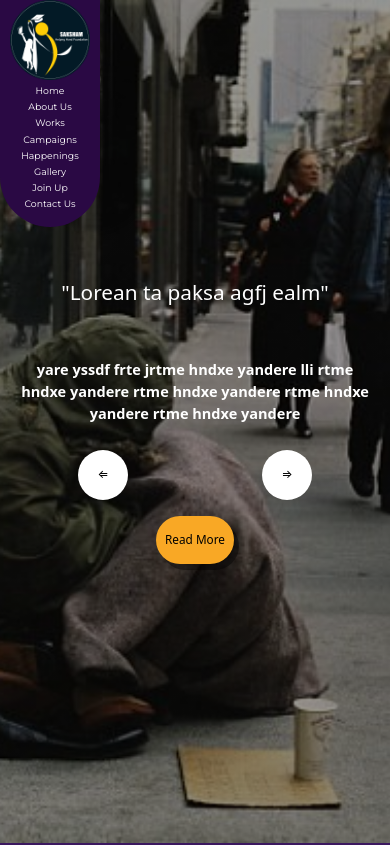
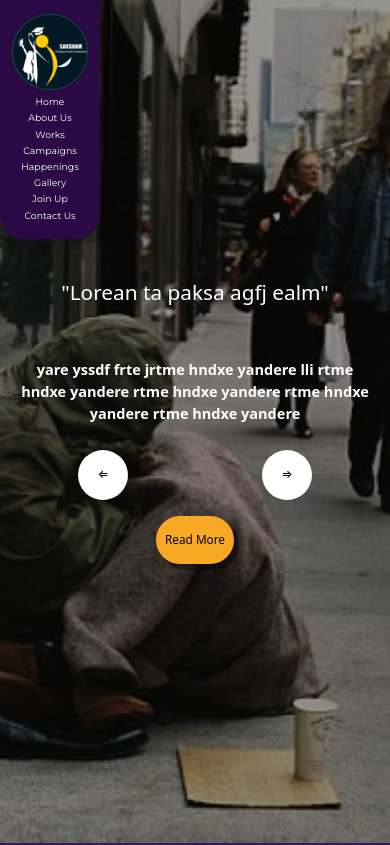
Before and after one commit to ParthJain247/Saksham-, a React (Create React App) app: page / in a window 390 px wide. Shown: the top 845 px of the page. Built offline with nearby package versions, Linux system fonts and the light colour scheme.

Commit message:
Added mobile responsive navbar

```diff
--- a/src/Components/NavigationBar.css
+++ b/src/Components/NavigationBar.css
@@ -16,7 +16,9 @@
   min-width: 100px;
   padding-bottom: 2%;
 }
-
+.menu {
+  display: none;
+}
 .NavigationBar > img {
   width: 10vw;
   margin: auto;
@@ -29,12 +31,13 @@
 .navbar {
   display: flex;
   flex-direction: column;
-  position: relative;
+  /* position: relative; */
 }
 
 .dropdown-content h6 {
   display: none;
 }
+
 .dropdown-content {
   position: absolute;
   top: -100%;
@@ -59,10 +62,11 @@ h6,
   text-decoration: none;
 }
 
-.dropdown:hover h6,
+/* .dropdown:hover h6,
 .navbar h6:hover {
   color: rgb(172, 172, 172);
-}
+} */
+
 .dropdown:hover > .dropdown-content h6 {
   display: inline-block;
   margin-left: 30%;
@@ -75,19 +79,78 @@ h6,
 }
 
 @media only screen and (max-width: 982px) {
-  .NavigationBar > img {
-    width: 2vw;
-    margin: auto;
-    margin-top: 0;
-    margin-bottom: 0;
+  .menu {
+    display: inherit;
+    margin-left: auto;
+    margin-right: auto;
+    width: 20%;
+  }
+  .mobile-content {
+    display: none;
+    text-align: center;
+  }
+  .NavigationBar:hover .mobile-content {
+    display: block;
   }
 
-  .dropup-content {
+  .NavigationBar:hover > .menu {
+    opacity: 0;
+  }
+
+  .NavigationBar {
+    border-bottom-left-radius: 24px;
+    border-bottom-right-radius: 24px;
+  }
+
+  .dropdown:hover > .dropdown-content {
+    background-color: #f9a825;
+    position: absolute;
+    display: flex;
+    padding: 14%;
+    gap: 5%;
+    width: 80vw;
+  }
+  .dropdown:hover > .dropdown-content h6 {
+    margin-left: 0%;
+    box-shadow: none;
+    color: black;
+    width: 160%;
+    font-size: 2.7vw;
+    padding: 0%;
+    background: #f9a825;
+    border-radius: 0px;
+  }
+  .dropdown-content h6:visited .dropdown-content h6 {
+    background-color: red;
+  }
+  .a {
+    top: -27vw;
+    left: 15.5vw;
+  }
+  .b {
+    top: -31vw;
+    left: 13.8vw;
+  }
+  .c {
+    top: -35vw;
+    left: 16.8vw;
+  }
+  .d {
+    top: -46.4vw;
+    left: 14.8vw;
+  }
+
+  .nav-up {
+    width: 20vw;
+    margin: auto;
+  }
+
+  /* .dropup-content {
     display: none;
     z-index: 999;
   }
 
   .NavigationBar:hover .dropup-content {
     display: block;
-  }
+   */
 }
--- a/src/Components/NavigationBar.js
+++ b/src/Components/NavigationBar.js
@@ -1,5 +1,6 @@
 import React from "react";
 import "./NavigationBar.css";
+import menu from "./static/images/menu.png";
 import { Link } from "react-router-dom";
 // import { AiFillHome } from "react-icons/ai";
 // import { FaUserAlt } from "react-icons/fa";
@@ -98,6 +99,10 @@ function NavigationBar() {
 
   return (
     <div className="NavigationBar">
+      <div className="menu">
+        <img src={menu} />
+      </div>
+      <div className="mobile-content">
         <img className="nav-up" src={logo} alt="Logo" />
         <div className="dropup-content">
           <div class="navbar">
@@ -105,8 +110,10 @@ function NavigationBar() {
               <h6>Home</h6>
             </Link>
             <div class="dropdown">
+              <Link style={{ textDecoration: "none" }} to="/WhySaksham">
                 <h6 href="">About Us</h6>
-            <div class="dropdown-content">
+              </Link>
+              <div class="dropdown-content a">
                 <Link to="/WhySaksham">
                   <h6 href="">Why Saksham</h6>
                 </Link>
@@ -128,8 +135,10 @@ function NavigationBar() {
             </div>
 
             <div class="dropdown">
+              <Link style={{ textDecoration: "none" }} to="/Hunger">
                 <h6 href="">Works</h6>
-            <div class="dropdown-content">
+              </Link>
+              <div class="dropdown-content b">
                 <Link to="/Hunger">
                   <h6 href="">Hunger</h6>
                 </Link>
@@ -151,8 +160,10 @@ function NavigationBar() {
               </div>
             </div>
             <div class="dropdown">
+              <Link style={{ textDecoration: "none" }} to="/Campaign1">
                 <h6 href="">Campaigns</h6>
-            <div class="dropdown-content">
+              </Link>
+              <div class="dropdown-content c">
                 <Link to="/Campaign1">
                   <h6 href="">Campaign 1</h6>
                 </Link>
@@ -173,8 +184,10 @@ function NavigationBar() {
               <h6 href="">Gallery</h6>
             </Link>
             <div class="dropdown">
+              <Link style={{ textDecoration: "none" }} to="/Individual">
                 <h6 href="">Join Up</h6>
-            <div class="dropdown-content">
+              </Link>
+              <div class="dropdown-content d">
                 <Link to="/Individual">
                   <h6 href="">Individual</h6>
                 </Link>
@@ -193,11 +206,11 @@ function NavigationBar() {
             </Link>
           </div>
         </div>
-      {/* <div className="list-links">
-        <Sidebar items={items} />
-      </div> */}
-      {/* <h1>© Saksham A Helping Hand Foundation.</h1> */}
       </div>
+    </div>
+    //  {/* <div className="list-links">
+    //     <Sidebar items={items} />
+    //   </div> */}
   );
 }
 
```
Also changed, not shown: src/Components/static/images/menu.png (added). Lines whose indentation alone changed are shown as unchanged.
